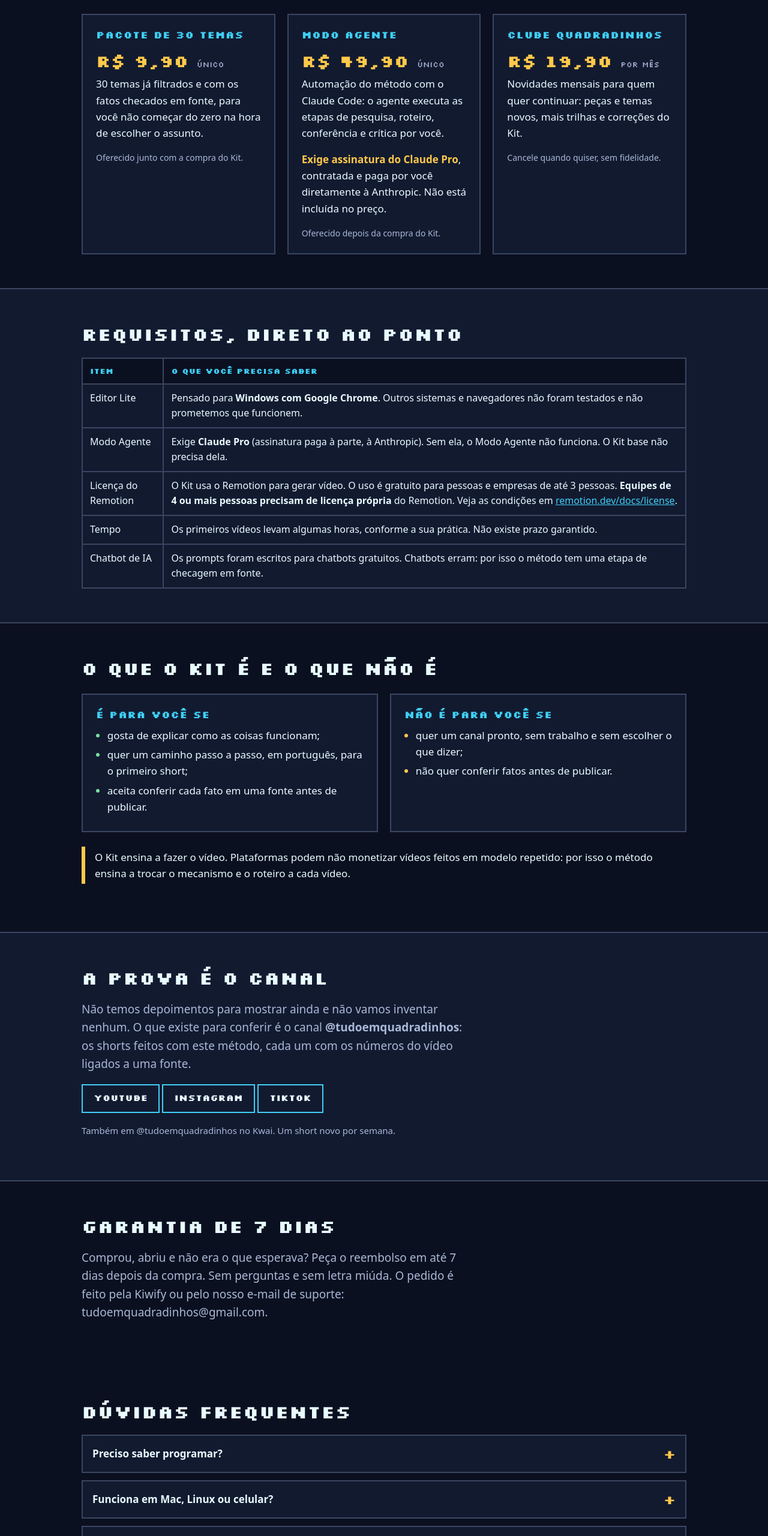
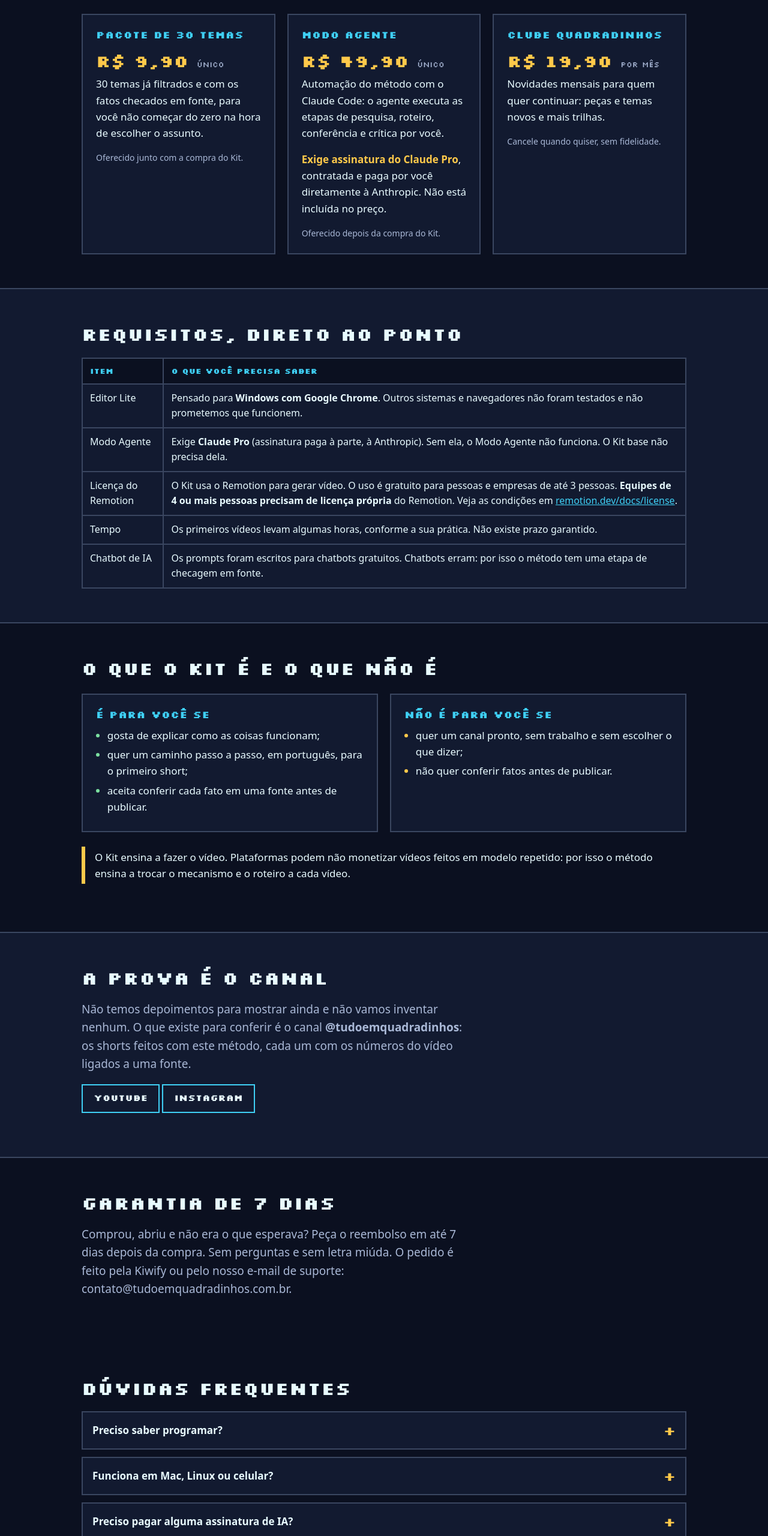
Before and after one commit to zhyph/tudoemquadradinhos-site, a plain HTML site: page index.html in a window 1280 px wide. Shown: the part 2180-4740 px from the top of the page at 60% size. Drawn offline with Linux system fonts and the light colour scheme.

Commit message:
Drop TikTok/Kwai and weekly-cadence claim; support e-mail contato@; JSON-LD; full sitemap

```diff
--- a/index.html
+++ b/index.html
@@ -21,6 +21,7 @@
 <link rel="apple-touch-icon" href="assets/apple-touch-icon.png">
 <link rel="preload" href="fonts/Silkscreen-Bold.woff2" as="font" type="font/woff2" crossorigin>
 <link rel="stylesheet" href="style.css">
+<script type="application/ld+json">{"@context":"https://schema.org","@graph":[{"@type":"Organization","@id":"https://tudoemquadradinhos.com.br/#org","name":"Tudo em Quadradinhos","legalName":"ARTUR ALMEIDA JUNIOR LTDA","url":"https://tudoemquadradinhos.com.br/","logo":"https://tudoemquadradinhos.com.br/assets/apple-touch-icon.png","email":"contato@tudoemquadradinhos.com.br","sameAs":["https://www.youtube.com/@tudoemquadradinhos","https://www.instagram.com/tudoemquadradinhos/"]},{"@type":"WebSite","@id":"https://tudoemquadradinhos.com.br/#site","url":"https://tudoemquadradinhos.com.br/","name":"Tudo em Quadradinhos","inLanguage":"pt-BR","publisher":{"@id":"https://tudoemquadradinhos.com.br/#org"}}]}</script>
 </head>
 <body>
 <a class="skip" href="#main">Pular para o conteúdo</a>
@@ -132,7 +133,7 @@
       <div class="card">
         <h3>Clube Quadradinhos</h3>
         <p class="price">R$ 19,90 <small>por mês</small></p>
-        <p>Novidades mensais para quem quer continuar: peças e temas novos, mais trilhas e correções do Kit.</p>
+        <p>Novidades mensais para quem quer continuar: peças e temas novos e mais trilhas.</p>
         <p class="mut" style="font-size:14px;margin:0">Cancele quando quiser, sem fidelidade.</p>
       </div>
     </div>
@@ -186,16 +187,14 @@
     <p>
       <a class="btn ghost" href="https://www.youtube.com/@tudoemquadradinhos" rel="noopener">YouTube</a>
       <a class="btn ghost" href="https://www.instagram.com/tudoemquadradinhos/" rel="noopener">Instagram</a>
-      <a class="btn ghost" href="https://www.tiktok.com/@tudoemquadradinhos" rel="noopener">TikTok</a>
     </p>
-    <p class="mut" style="font-size:15px">Também em @tudoemquadradinhos no Kwai. Um short novo por semana.</p>
   </div>
 </section>
 
 <section id="garantia">
   <div class="wrap">
     <h2>Garantia de 7 dias</h2>
-    <p class="lead">Comprou, abriu e não era o que esperava? Peça o reembolso em até 7 dias depois da compra. Sem perguntas e sem letra miúda. O pedido é feito pela Kiwify ou pelo nosso e-mail de suporte: tudoemquadradinhos@gmail.com.</p>
+    <p class="lead">Comprou, abriu e não era o que esperava? Peça o reembolso em até 7 dias depois da compra. Sem perguntas e sem letra miúda. O pedido é feito pela Kiwify ou pelo nosso e-mail de suporte: contato@tudoemquadradinhos.com.br.</p>
   </div>
 </section>
 
@@ -228,7 +227,7 @@
       <h2>Tudo em Quadradinhos</h2>
       <p>Como as coisas funcionam, por dentro, em pixel art.</p>
       <!-- TODO: preencher com os dados reais do vendedor (exigido na pagina de vendas). Nao inventar. -->
-      <p>ARTUR ALMEIDA JUNIOR LTDA<br>CNPJ 69.164.969/0001-02<br>Av. Paulista, 1106, sala 01, andar 16, Bela Vista, São Paulo/SP, CEP 01310-914<br>Suporte: tudoemquadradinhos@gmail.com</p>
+      <p>ARTUR ALMEIDA JUNIOR LTDA<br>CNPJ 69.164.969/0001-02<br>Av. Paulista, 1106, sala 01, andar 16, Bela Vista, São Paulo/SP, CEP 01310-914<br>Suporte: contato@tudoemquadradinhos.com.br</p>
     </div>
     <div>
       <h2>Páginas</h2>
@@ -243,7 +242,6 @@
       <ul>
         <li><a href="https://www.youtube.com/@tudoemquadradinhos" rel="noopener">YouTube</a></li>
         <li><a href="https://www.instagram.com/tudoemquadradinhos/" rel="noopener">Instagram</a></li>
-        <li><a href="https://www.tiktok.com/@tudoemquadradinhos" rel="noopener">TikTok</a></li>
       </ul>
     </div>
   </div>
--- a/sitemap.xml
+++ b/sitemap.xml
@@ -1,4 +1,6 @@
 <?xml version="1.0" encoding="UTF-8"?>
 <urlset xmlns="http://www.sitemaps.org/schemas/sitemap/0.9">
-  <url><loc>https://tudoemquadradinhos.com.br/</loc></url>
+  <url><loc>https://tudoemquadradinhos.com.br/</loc><lastmod>2026-11-16</lastmod></url>
+  <url><loc>https://tudoemquadradinhos.com.br/termos.html</loc><lastmod>2026-11-16</lastmod></url>
+  <url><loc>https://tudoemquadradinhos.com.br/privacidade.html</loc><lastmod>2026-11-16</lastmod></url>
 </urlset>
```
Also changed, not shown: privacidade.html (+1 -1 lines), termos.html (+1 -1 lines).
